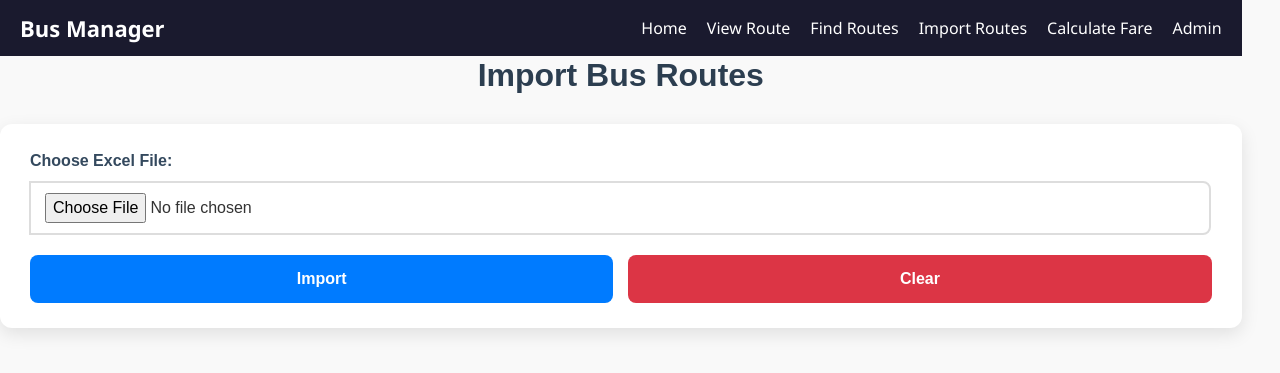
After one commit to MV1306/BusManagementApp, a PHP site: page /ImportRoutes.php in a window 1280 px wide. The commit adds this page. Shown: the top 373 px of the page. Run offline with PHP 8.4, Linux system fonts and the light colour scheme.

Commit message:
Added Import Route Functionality

```diff
--- a/EditRoute.php
+++ b/EditRoute.php
@@ -95,6 +95,8 @@ $stages = $routeData['stages'] ?? [];
     <input type="number" step="0.01" id="newDistanceFromStart" placeholder="Distance From Start" required>
     <button type="submit">Add Stage</button>
 </form>
+
+    <button type="button" class="back-btn" onclick="window.location.href='ViewRoutes.php'">Back</button>
 
 <script>
 // Hold stages data locally for this example (initial load)
--- /dev/null
+++ b/ImportRoutes.php
@@ -0,0 +1,156 @@
+<!DOCTYPE html>
+<html>
+<head>
+    <title>Import Bus Data</title>
+    <link href="https://cdn.jsdelivr.net/npm/bootstrap@5.3.0/dist/css/bootstrap.min.css" rel="stylesheet" />
+    <link href="https://cdn.jsdelivr.net/npm/bootstrap-icons@1.10.5/font/bootstrap-icons.css" rel="stylesheet" />
+    <style>
+        * {
+            box-sizing: border-box;
+        }
+        body {
+            font-family: Arial, sans-serif;
+            padding: 30px 20px;
+            width: 97%;
+            margin: 40px auto;
+            background: #f9f9f9;
+            color: #333;
+        }
+        h2 {
+            text-align: center;
+            margin-bottom: 30px;
+            color: #2c3e50;
+            font-weight: 600;
+        }
+        form#importForm {
+            background: white;
+            padding: 25px 30px;
+            border-radius: 12px;
+            box-shadow: 0 6px 18px rgb(0 0 0 / 0.1);
+        }
+        .input-group label {
+            display: block;
+            font-weight: 600;
+            margin-bottom: 8px;
+            color: #34495e;
+        }
+        input[type="file"] {
+            width: 100%;
+            padding: 10px 14px;
+            border: 2px solid #ddd;
+            border-radius: 8px;
+            background: white;
+        }
+        .buttons {
+            display: flex;
+            gap: 15px;
+            margin-top: 20px;
+        }
+        .buttons button {
+            flex: 1;
+            padding: 12px 0;
+            font-size: 16px;
+            font-weight: 600;
+            border: none;
+            border-radius: 8px;
+            cursor: pointer;
+            transition: background-color 0.3s ease;
+            color: white;
+            user-select: none;
+        }
+        .buttons button[type="submit"] {
+            background-color: #007bff;
+        }
+        .buttons button[type="submit"]:hover {
+            background-color: #0056b3;
+        }
+        .buttons button#clearBtn {
+            background-color: #dc3545;
+        }
+        .buttons button#clearBtn:hover {
+            background-color: #c82333;
+        }
+        .result-message {
+            margin-top: 30px;
+            padding: 15px;
+            border-radius: 8px;
+            font-weight: 600;
+        }
+        .success {
+            background-color: #d4edda;
+            color: #155724;
+        }
+        .error {
+            background-color: #f8d7da;
+            color: #721c24;
+        }
+    </style>
+</head>
+<body>
+
+<?php include 'navbar.php'; ?>
+
+<h2>Import Bus Routes</h2>
+
+<form id="importForm" enctype="multipart/form-data">
+    <div class="input-group mb-3">
+        <label for="excelFile">Choose Excel File:</label>
+        <input type="file" id="excelFile" name="excelFile" accept=".xlsx,.xls" required />
+    </div>
+
+    <div class="buttons">
+        <button type="submit">Import</button>
+        <button type="button" id="clearBtn">Clear</button>
+    </div>
+</form>
+
+<div id="resultContainer"></div>
+
+<script>
+    document.getElementById('importForm').addEventListener('submit', function (e) {
+        e.preventDefault();
+
+        const fileInput = document.getElementById('excelFile');
+        const resultContainer = document.getElementById('resultContainer');
+
+        if (fileInput.files.length === 0) {
+            resultContainer.innerHTML = `<div class='result-message error'>Please select a file to import.</div>`;
+            return;
+        }
+
+        const formData = new FormData();
+        formData.append('file', fileInput.files[0]);
+
+        fetch('http://192.168.29.141/BusManagementAPI/ImportBusRoutes', {
+            method: 'POST',
+            body: formData
+        })
+        .then(async response => {
+            const contentType = response.headers.get("content-type");
+            let data;
+            if (contentType && contentType.includes("application/json")) {
+                data = await response.json();
+            } else {
+                data = await response.text();
+            }
+
+            if (response.ok) {
+                resultContainer.innerHTML = `<div class='result-message success'>${data.message || 'File imported successfully.'}</div>`;
+            } else {
+                resultContainer.innerHTML = `<div class='result-message error'>${data.message || 'Import failed. Please try again.'}</div>`;
+            }
+        })
+        .catch(error => {
+            console.error('Error:', error);
+            resultContainer.innerHTML = `<div class='result-message error'>An error occurred: ${error.message}</div>`;
+        });
+    });
+
+    document.getElementById('clearBtn').addEventListener('click', function () {
+        document.getElementById('excelFile').value = '';
+        document.getElementById('resultContainer').innerHTML = '';
+    });
+</script>
+
+</body>
+</html>
--- a/navbar.php
+++ b/navbar.php
@@ -109,6 +109,7 @@
         <a href="Index.php">Home</a>
         <a href="ViewRoutes.php">View Route</a>
         <a href="FindRoutes.php">Find Routes</a>
+        <a href="ImportRoutes.php">Import Routes</a>
         <a href="CalculateFare.php">Calculate Fare</a>
         <a href="Admin.php">Admin</a>
     </div>
```
